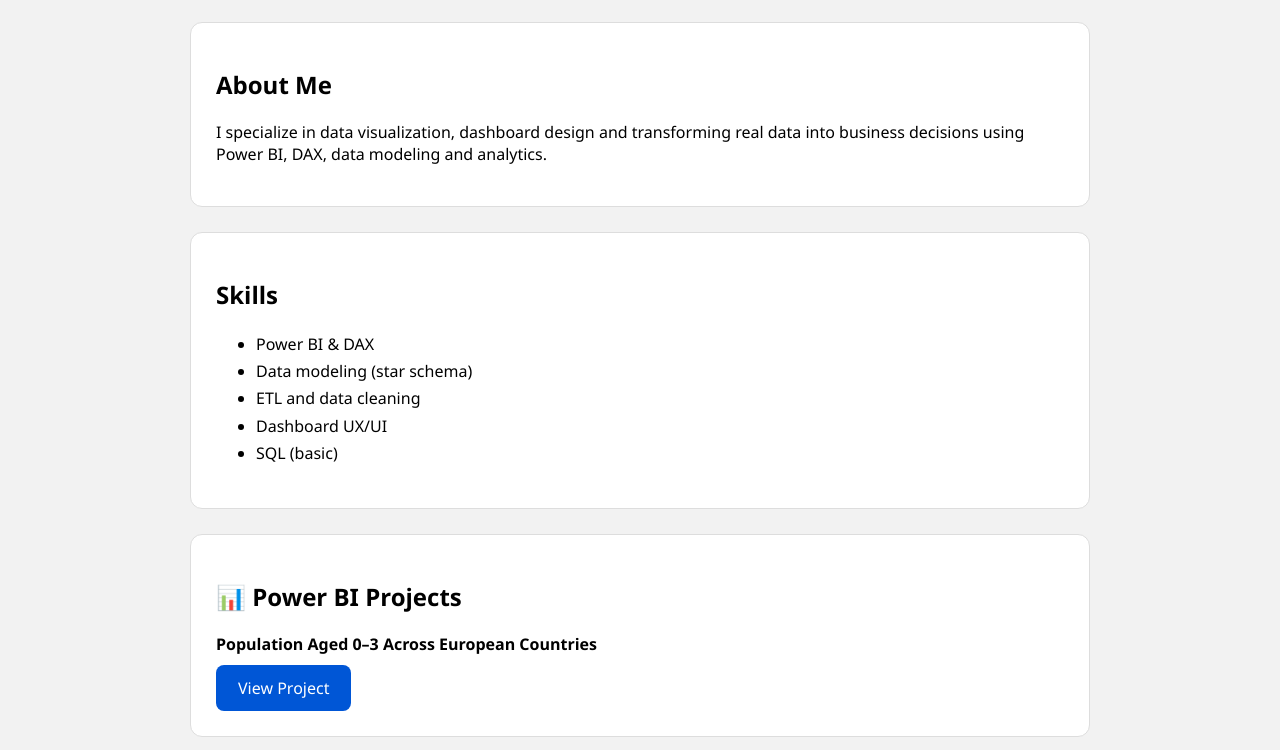
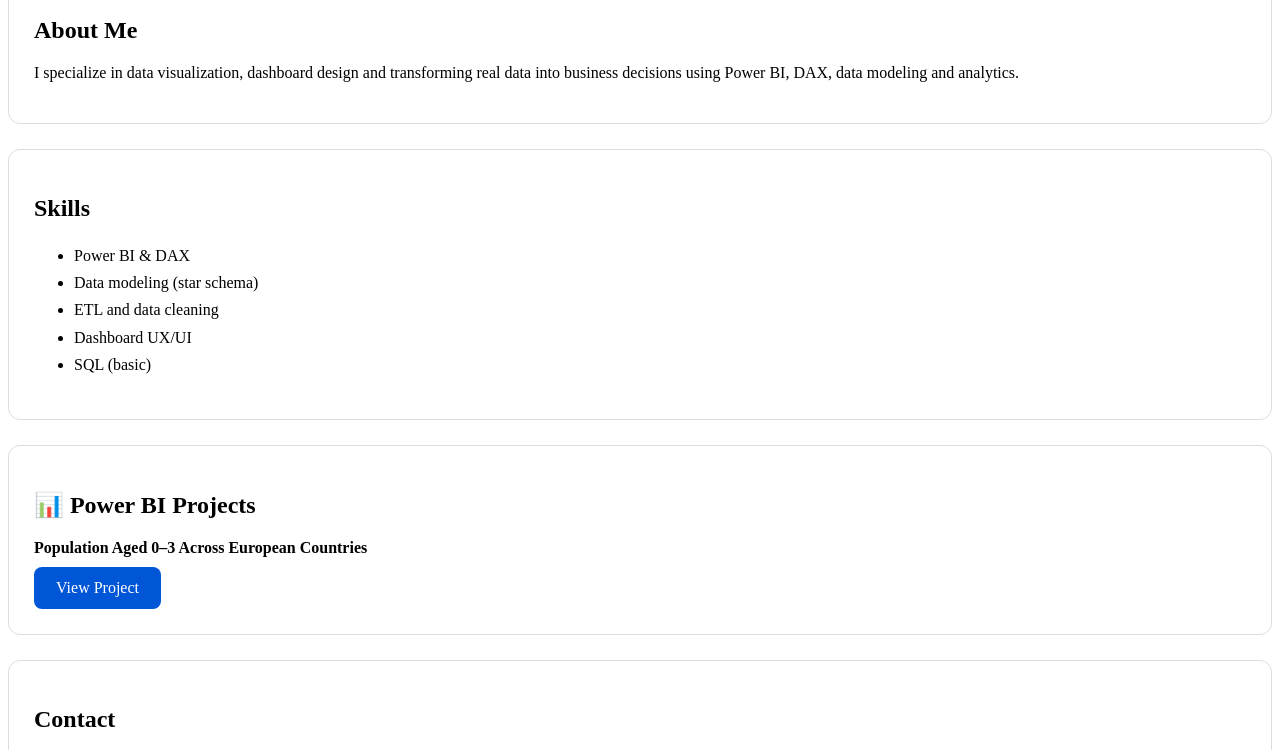
Before and after one commit to biancagambulut/biancagambulut.github.io, a plain HTML site: page index.html in a window 1280 px wide. Shown: the part 153-903 px from the top of the page. Drawn offline with Linux system fonts and the light colour scheme.

Commit message:
Update index.html

```diff
--- a/index.html
+++ b/index.html
@@ -4,14 +4,60 @@
   <meta charset="UTF-8">
   <title>Bianca Gambulut - Portfolio</title>
   <style>
-    body {
-      font-family: 'Segoe UI', Roboto, Arial;
-      background: #f2f2f2;
-      margin: 0;
-      padding: 0;
-      display: flex;
-      justify-content: center;
-    }
+  <body>
+  <div class="container">
+
+    <h1>Bianca Gambulut</h1>
+    <h3>Power BI Developer • Data Analyst</h3>
+
+    <!-- PHOTO -->
+    <div style="text-align:center;">
+      <img src="https://avatars.githubusercontent.com/u/000000?v=4"
+           alt="Profile photo" width="140"
+           style="border-radius:50%; margin-top:20px;">
+    </div>
+
+    <div class="section">
+      <h2>👩🏻‍💻 About Me</h2>
+      <p>
+        I specialize in data visualization, dashboard design and transforming real data
+        into business decisions using Power BI, DAX, data modeling and analytics.
+      </p>
+    </div>
+
+    <div class="section">
+      <h2>🧠 Skills</h2>
+      <ul>
+        <li>📊 Power BI & DAX</li>
+        <li>🗂 Data modeling (star schema)</li>
+        <li>🧹 ETL and data cleaning</li>
+        <li>🎨 Dashboard UX/UI</li>
+        <li>🧠 SQL (basic)</li>
+      </ul>
+    </div>
+
+    <div class="section project">
+      <h2>📈 Power BI Projects</h2>
+
+      <strong>Population Aged 0–3 Across European Countries</strong><br>
+      <a href="https://biancagambulut.github.io/PowerBI---Portofolio/">
+        View Project
+      </a>
+    </div>
+
+    <div class="section">
+      <h2>📫 Contact</h2>
+      <p>Email: <strong>biancagambulut@gmail.com</strong></p>
+
+      <p>
+        <a href="https://www.linkedin.com/" target="_blank">🔗 LinkedIn</a> |
+        <a href="https://github.com/biancagambulut" target="_blank">🌐 GitHub</a>
+      </p>
+    </div>
+
+  </div>
+</body>
+
 
     .container {
       max-width: 900px;
```
